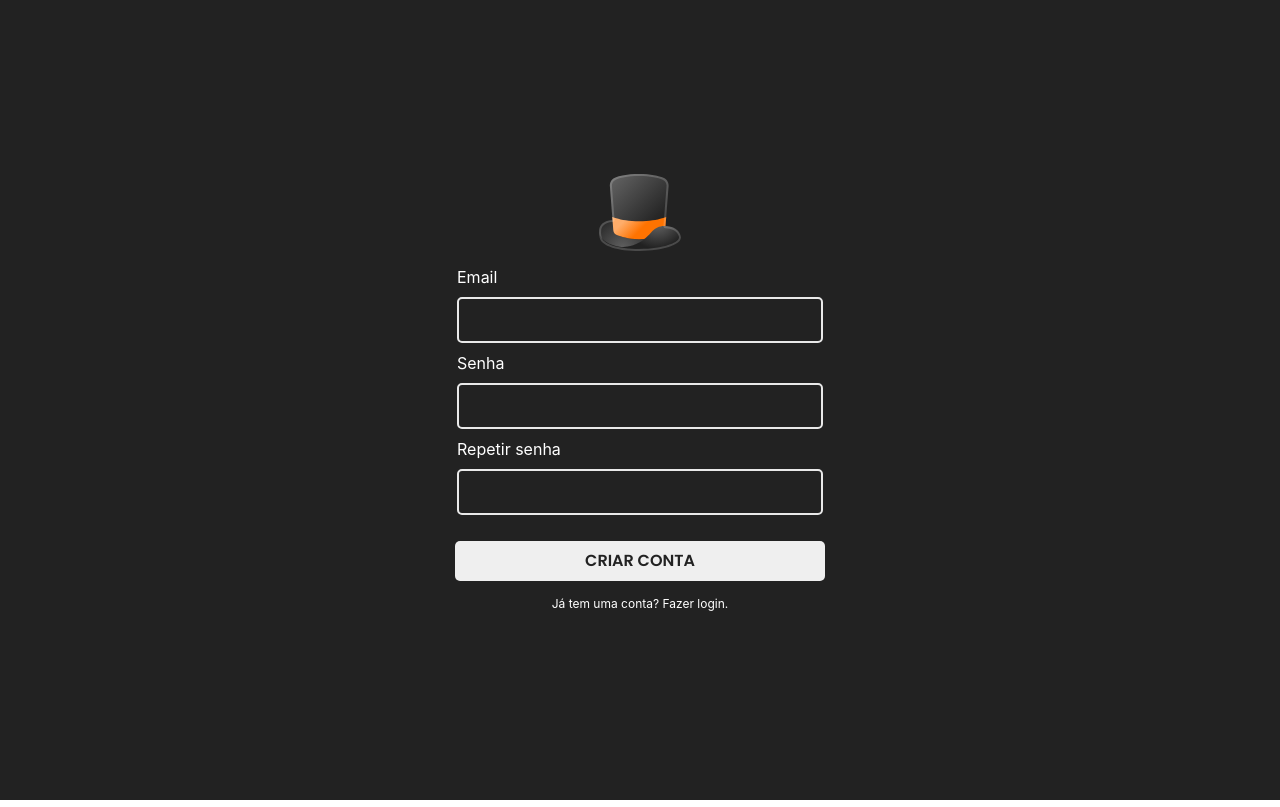
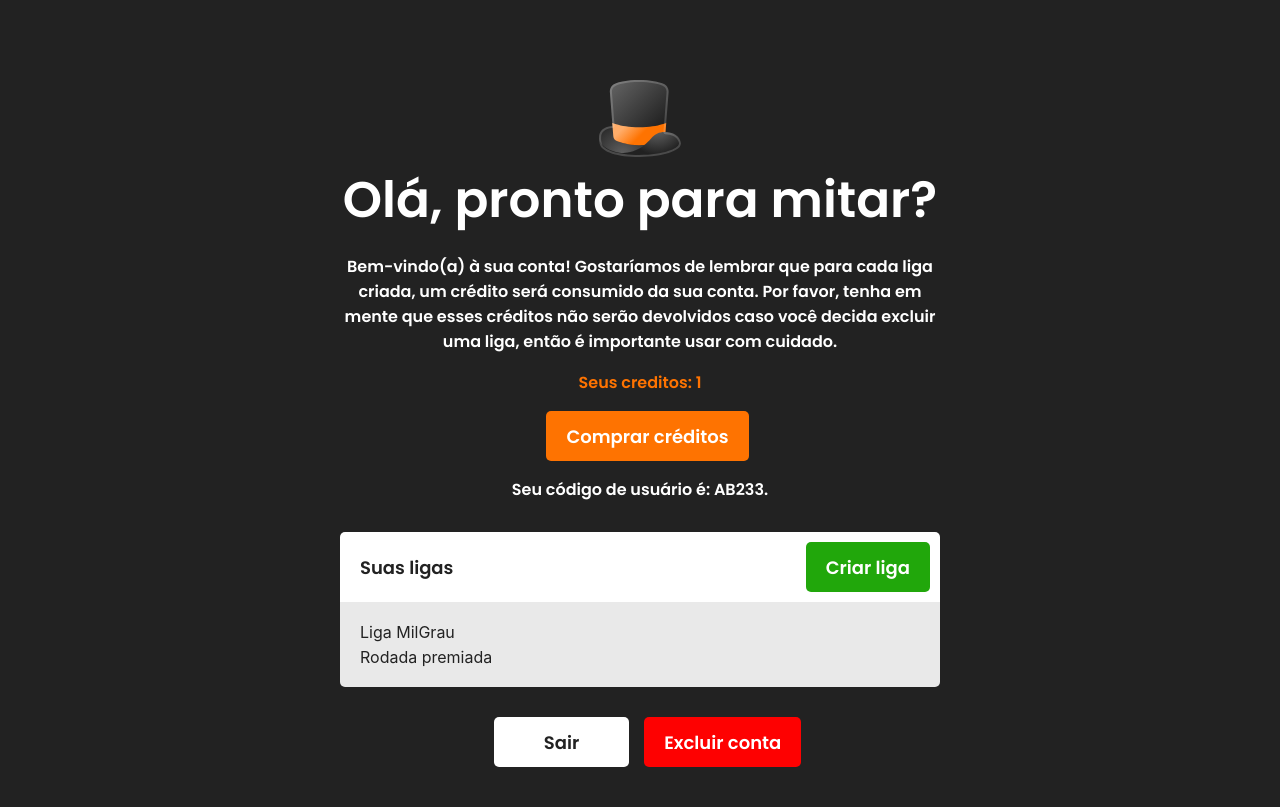
Before and after one commit to RenanTCastro/cartola-criador-ligas-frontend, a React (Create React App) app: page / in a window 1280 px wide. Built offline with nearby package versions, Linux system fonts and the light colour scheme.

Commit message:
Criado tela minha conta

```diff
--- a/src/App.js
+++ b/src/App.js
@@ -3,12 +3,13 @@ import "./App.css";
 // import { EditarLiga } from "./pages/EditarLiga/EditarLiga";
 // import { VisualizarLiga } from "./pages/VisualizarLiga/VisualizarLiga";
 // import { Login } from "./pages/Login/Login";
-import { Cadastro } from "./pages/Cadastro/Cadastro";
+// import { Cadastro } from "./pages/Cadastro/Cadastro";
+import { MinhaConta } from "./pages/MinhaConta/MinhaConta";
 function App() {
   return (
     <div className="App">
       <header className="App-header">
-        <Cadastro />
+        <MinhaConta />
       </header>
     </div>
   );
--- /dev/null
+++ b/src/pages/MinhaConta/MinhaConta.css
@@ -0,0 +1,72 @@
+/* Page CSS */
+
+.minhaConta--title{
+    font-family: 'Poppins';
+    font-weight: 600;
+    font-size: 50px;
+    color: #FFFFFF;
+    margin: 0px;
+}
+
+.minhaConta--description{
+    width: 600px;
+    font-family: 'Poppins';
+    font-weight: 600;
+    font-size: 16px;
+}
+
+.minhaConta--credit-text{
+    width: 600px;
+    color: #FE7301;
+    font-family: 'Poppins';
+    font-weight: 600;
+    font-size: 16px;
+}
+
+.minhaConta--buttons{
+    border-radius: 5px;
+    width: auto;
+    height: 50px;
+    border: none;
+    font-family: 'Poppins';
+    font-weight: 600;
+    font-size: 18px;
+    color: white;
+    cursor: pointer;
+    margin-left: 15px;
+    padding: 0 20px;
+}
+.minhaConta--table-title{
+    color: #222222;
+    font-family: 'Poppins';
+    font-weight: 600;
+    font-size: 18px;
+    margin: 0 0 0 10px;
+}
+
+.minhaconta--table-ligas-container-header{
+    display: flex;
+    flex-direction: row;
+    justify-content: space-between;
+    align-items: center;
+    margin-top: 30px;
+    background-color: white;
+    border-radius: 5px 5px 0px 0px;
+    padding: 10px;
+}
+
+.minhaconta--table-ligas-container-body{
+    display: flex;
+    flex-direction: column;
+    align-items: start;
+    gap: 5px;
+
+    margin-top: 0;
+    margin-bottom: 30px;
+    padding: 20px;
+
+    color: #222222;
+    font-size: 16px;
+    background-color: #E9E9E9;
+    border-radius: 0 0 5px 5px;
+}
--- /dev/null
+++ b/src/pages/MinhaConta/MinhaConta.jsx
@@ -0,0 +1,55 @@
+import React from 'react';
+
+import Logo from '../../images/logo.svg';
+
+import "./MinhaConta.css";
+
+export function MinhaConta(){
+
+    return(
+        <div>
+            <img src={Logo} alt="Logo" style={{marginTop: "80px"}}/>
+            <h1 className='minhaConta--title'>Olá, pronto para mitar?</h1>
+            <p className='minhaConta--description'>
+                Bem-vindo(a) à sua conta! Gostaríamos de lembrar que para cada liga criada, um crédito
+                será consumido da sua conta. Por favor, tenha em mente que esses créditos não serão
+                devolvidos caso você decida excluir uma liga, então é importante usar com cuidado.
+            </p>
+
+            <p className='minhaConta--credit-text'>Seus creditos: 1</p>
+            <button
+                className='minhaConta--buttons'
+                style={{backgroundColor: ' #FE7301'}}>
+                    Comprar créditos
+            </button>
+
+            <p className='minhaConta--description'>Seu código de usuário é: AB233. </p>
+
+            <div className='minhaconta--table-ligas-container-header'>
+                <p className='minhaConta--table-title'>Suas ligas</p>
+                <button
+                className='minhaConta--buttons'
+                style={{backgroundColor: '#21A70B'}}>
+                    Criar liga
+                </button>
+            </div>
+            <div className='minhaconta--table-ligas-container-body'>
+                <div>Liga MilGrau</div>
+                <div>Rodada premiada</div>
+            </div>
+
+            <div style={{marginBottom: "40px"}}>
+                <button
+                    className='minhaConta--buttons'
+                    style={{backgroundColor: 'white', color:'#222222', padding: "0 50px"}}>
+                        Sair
+                </button>
+                <button
+                    className='minhaConta--buttons'
+                    style={{backgroundColor: '#FE0101'}}>
+                        Excluir conta
+                </button>
+            </div>
+        </div>
+    );
+}
--- a/src/pages/VisualizarLiga/VisualizarLiga.css
+++ b/src/pages/VisualizarLiga/VisualizarLiga.css
@@ -1,3 +1,4 @@
+/* Page CSS */
 
 .visualizarLiga--title{
     font-family: 'Poppins';
```
